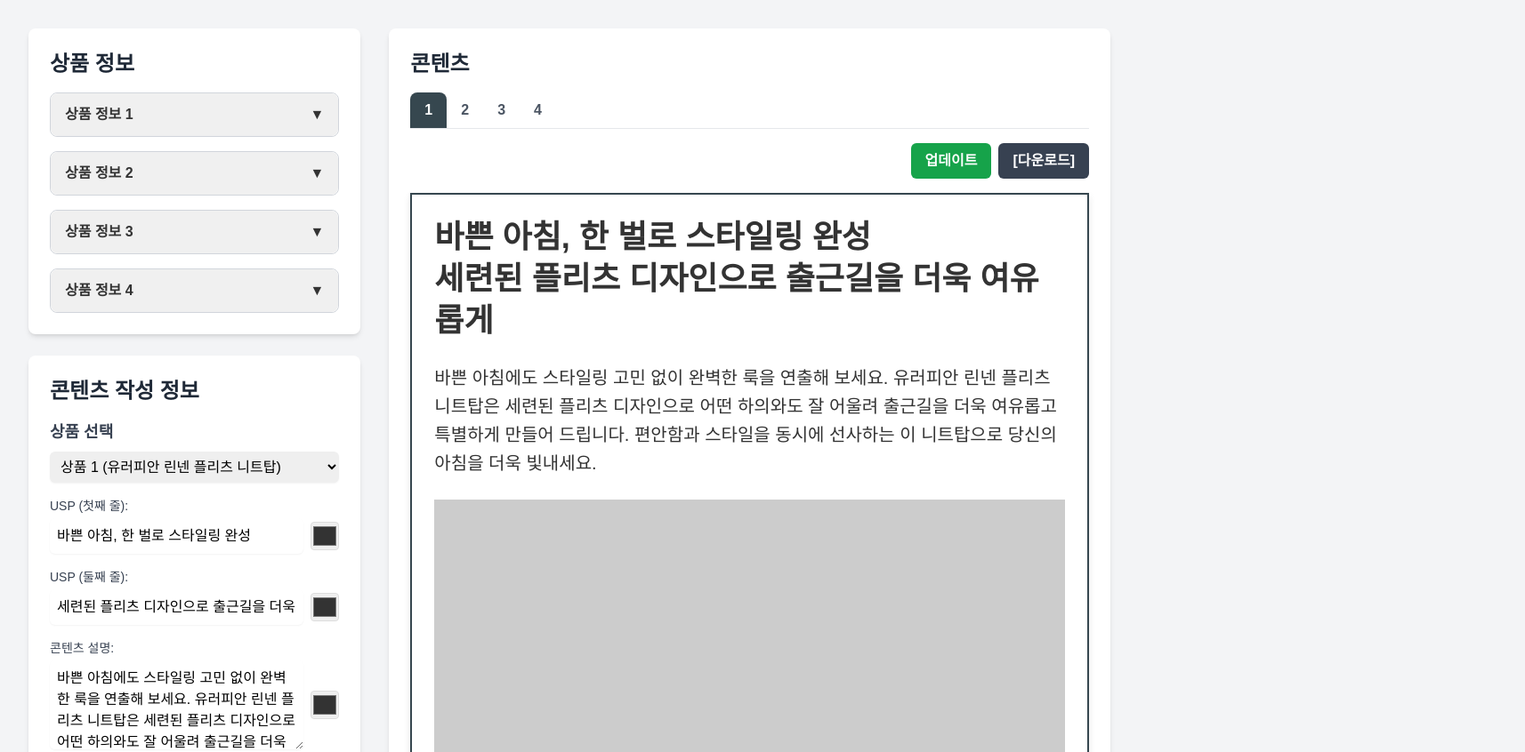
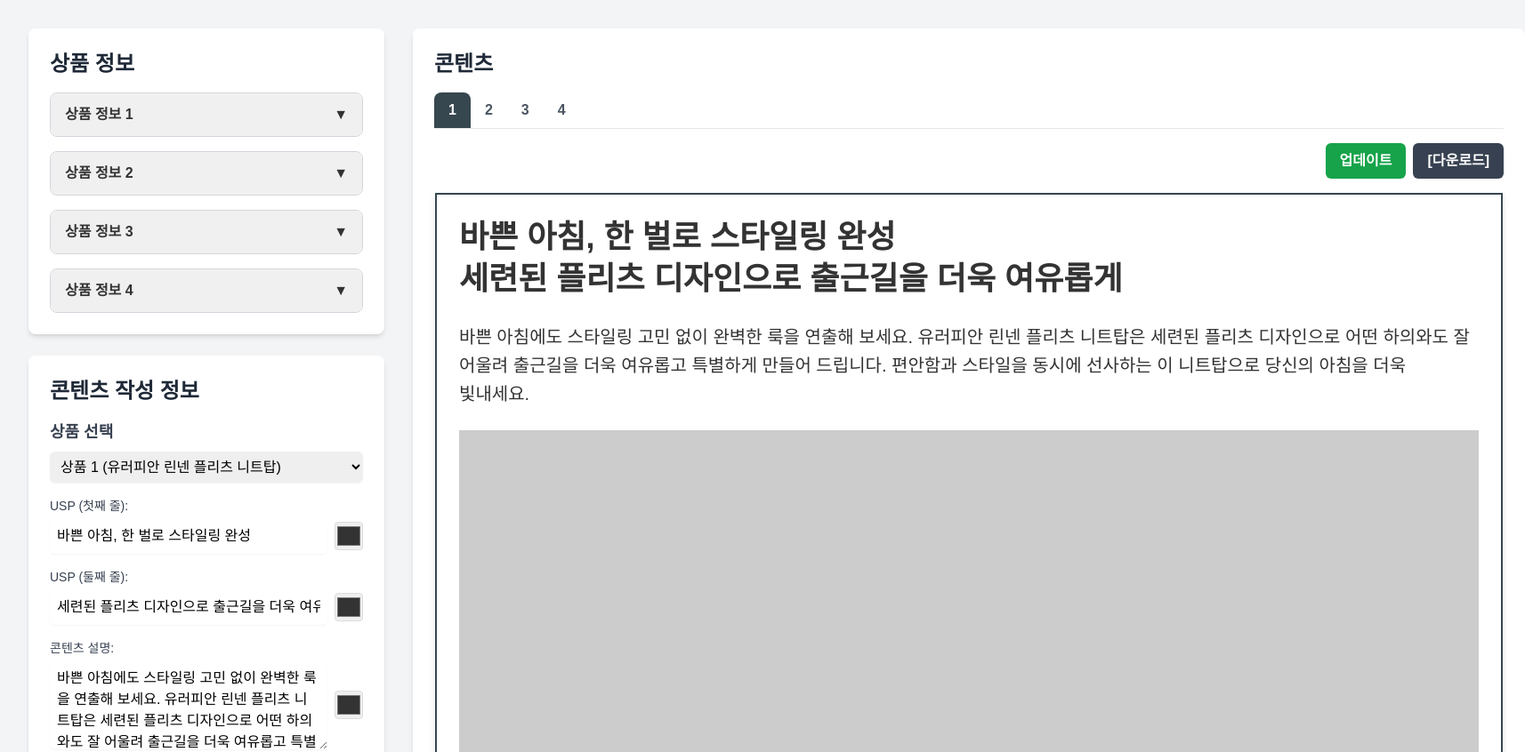
Before and after one commit to L1TAkang/1.-WEB, a plain HTML site: page index.html in a window 1280 px wide. Shown: the top 846 px of the page at 89% size, 1714 px wide, since content can reach past the window. Drawn offline with nearby package versions, Linux system fonts and the light colour scheme; placeholder pictures from the web are drawn by us; a web font is replaced by a local one.

Commit message:
Update index.html

```diff
--- a/index.html
+++ b/index.html
@@ -134,6 +134,11 @@
             line-height: 1.6;
             word-break: keep-all;
             overflow-wrap: break-word;
+            white-space: pre-wrap; /* Preserve whitespace and wrap */
+        }
+
+        .lookbook-module .main-title span {
+            white-space: pre-wrap; /* Preserve whitespace and wrap for USP lines */
         }
 
         .lookbook-module .product-image-container {
@@ -196,9 +201,10 @@
     </style>
 </head>
 <body class="bg-gray-100 p-8 flex flex-col items-center min-h-screen">
-    <div class="flex flex-col md:flex-row w-full max-w-7xl gap-8">
-        <!-- Left Panel: Product Info & Content Creation Info -->
-        <div class="w-full md:w-1/3 space-y-6">
+    <!-- Adjusted max-width for the overall container to accommodate 1200px content + left panel -->
+    <div class="flex flex-col md:flex-row w-full gap-8" style="max-width: 1700px;">
+        <!-- Left Panel: Fixed width for md screens -->
+        <div class="flex-shrink-0 w-full md:w-[400px] space-y-6">
             <!-- 상품 정보 (Product Information) -->
             <div class="bg-white p-6 rounded-lg shadow-md">
                 <h2 class="text-2xl font-bold text-gray-800 mb-4">상품 정보</h2>
@@ -259,8 +265,8 @@
         </div>
 
         <!-- Right Panel: Content Preview -->
-        <!-- Adjusted max-width to accommodate 1200px content + padding for the overall layout -->
-        <div class="w-full md:w-2/3 bg-white p-6 rounded-lg shadow-md flex-shrink-0" style="max-width: 1260px;">
+        <!-- Flexible but with a min-width to ensure 1200px content fits -->
+        <div class="w-full bg-white p-6 rounded-lg shadow-md flex-grow" style="min-width: 1250px;">
             <h2 class="text-2xl font-bold text-gray-800 mb-4">콘텐츠</h2>
             <!-- Content Layout Tabs -->
             <div class="flex border-b border-gray-200 mb-4">
@@ -276,7 +282,6 @@
             </div>
 
             <!-- Content Display Area (Tabs Content) -->
-            <!-- Removed overflow-x-auto, as parent will now accommodate full width -->
             <div id="contentDisplayArea" class="min-h-[400px] items-start">
                 <!-- Content for Tab 1 (Lookbook) -->
                 <div id="tabContent1" class="tab-content active w-full">
```
